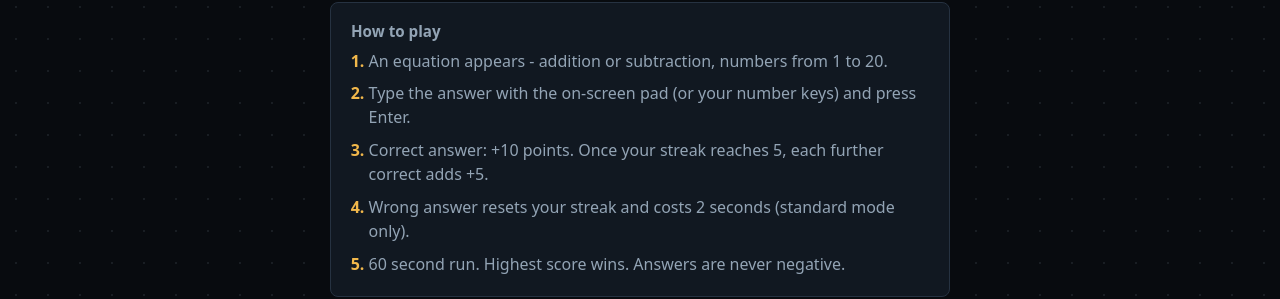
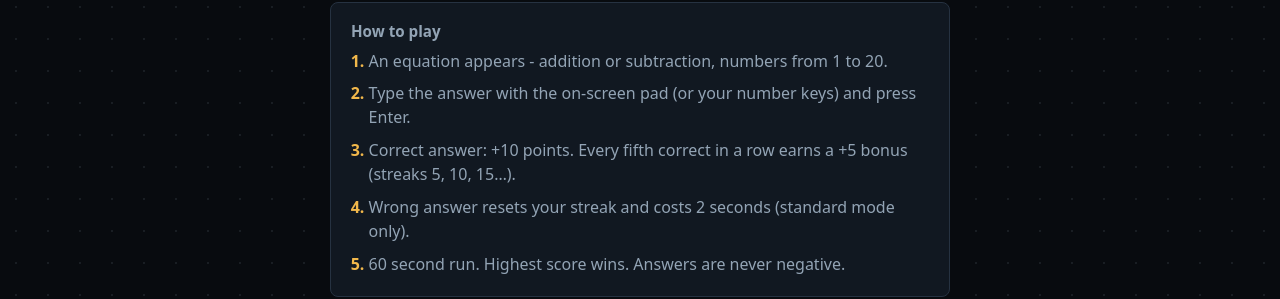
Before and after one commit to cedrisio/flashmind, a React (Vite) app: page /play/calc-sprint in a window 1280 px wide. Shown: the part 233-532 px from the top of the page. Built offline with nearby package versions, Linux system fonts and the light colour scheme.

Commit message:
fix: award Calc Sprint streak bonus on every fifth correct
evaluate the bonus after incrementing the streak so it lands on
streaks 5, 10, 15, ... rather than every answer from 6 onward.
update the intro copy to state the approved rule.

```diff
--- a/src/games/CalcSprint.tsx
+++ b/src/games/CalcSprint.tsx
@@ -179,10 +179,12 @@ export function CalcSprint() {
     const eq = g.currentEq
 
     if (typed === eq.result) {
-      const streakBonus = g.streak >= STREAK_STEP ? STREAK_BONUS : 0
+      g.streak += 1
+      // approved rule: every fifth consecutive correct earns the bonus, i.e.
+      // streaks 5, 10, 15, ... - so evaluate the newly incremented streak.
+      const streakBonus = g.streak % STREAK_STEP === 0 ? STREAK_BONUS : 0
       const points = CORRECT_POINTS + streakBonus
       g.score += points
-      g.streak += 1
       g.bestStreak = Math.max(g.bestStreak, g.streak)
       g.correctTotal += 1
       g.feedback = {
@@ -259,7 +261,7 @@ export function CalcSprint() {
               <ol>
                 <li>An equation appears - addition or subtraction, numbers from 1 to 20.</li>
                 <li>Type the answer with the on-screen pad (or your number keys) and press Enter.</li>
-                <li>Correct answer: +10 points. Once your streak reaches 5, each further correct adds +5.</li>
+                <li>Correct answer: +10 points. Every fifth correct in a row earns a +5 bonus (streaks 5, 10, 15…).</li>
                 <li>Wrong answer resets your streak and costs 2 seconds (standard mode only).</li>
                 <li>60 second run. Highest score wins. Answers are never negative.</li>
               </ol>
```
